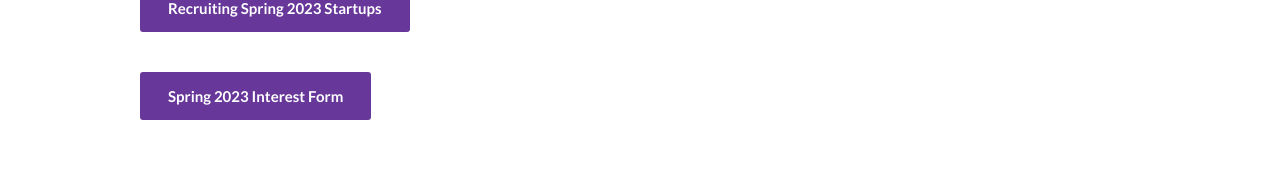
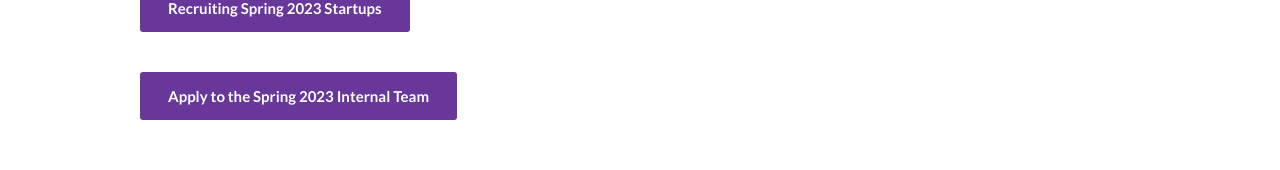
Before and after one commit to Free-Ventures-Cal/website, a React (Create React App) app: page / in a window 1280 px wide. Shown: the part 475-645 px from the top of the page. Built offline with nearby package versions, Linux system fonts and the light colour scheme.

Commit message:
Update Spring 2023 application link

```diff
--- a/src/App.js
+++ b/src/App.js
@@ -28,7 +28,12 @@ function App() {
           <Route exact path="/team" component={Team} />
           <Route exact path="/partners" component={Partners} />
           <Route exact path="/contact" component={ContactFormPage} />
-          <Route exact path="/apply" component={Apply} />
+          {/* <Route exact path="/apply" component={Apply} /> */}
+          <Route path='/apply' component={() => {
+            window.location.href = 'https://airtable.com/shrGDA9SEDiHso7Z7';
+            return <Home />;
+            }}
+          />
           <Route exact path="/fellowship" component={Fellowship} />
           <Route exact path="/fairinfo" component={FairInfo} />
           <Route
--- a/src/Components/Home.js
+++ b/src/Components/Home.js
@@ -317,8 +317,11 @@ function Home() {
               Recruiting Spring 2023 Startups
             </Link>
             <br></br>
-            <a href="https://airtable.com/shr2JwPjM7cEaEI42" className="apply">
+            {/* <a href="https://airtable.com/shr2JwPjM7cEaEI42" className="apply">
               Spring 2023 Interest Form
+            </a> */}
+            <a href="https://airtable.com/shrGDA9SEDiHso7Z7" className="apply">
+              Apply to the Spring 2023 Internal Team
             </a>
           </span>
           <span>
```
